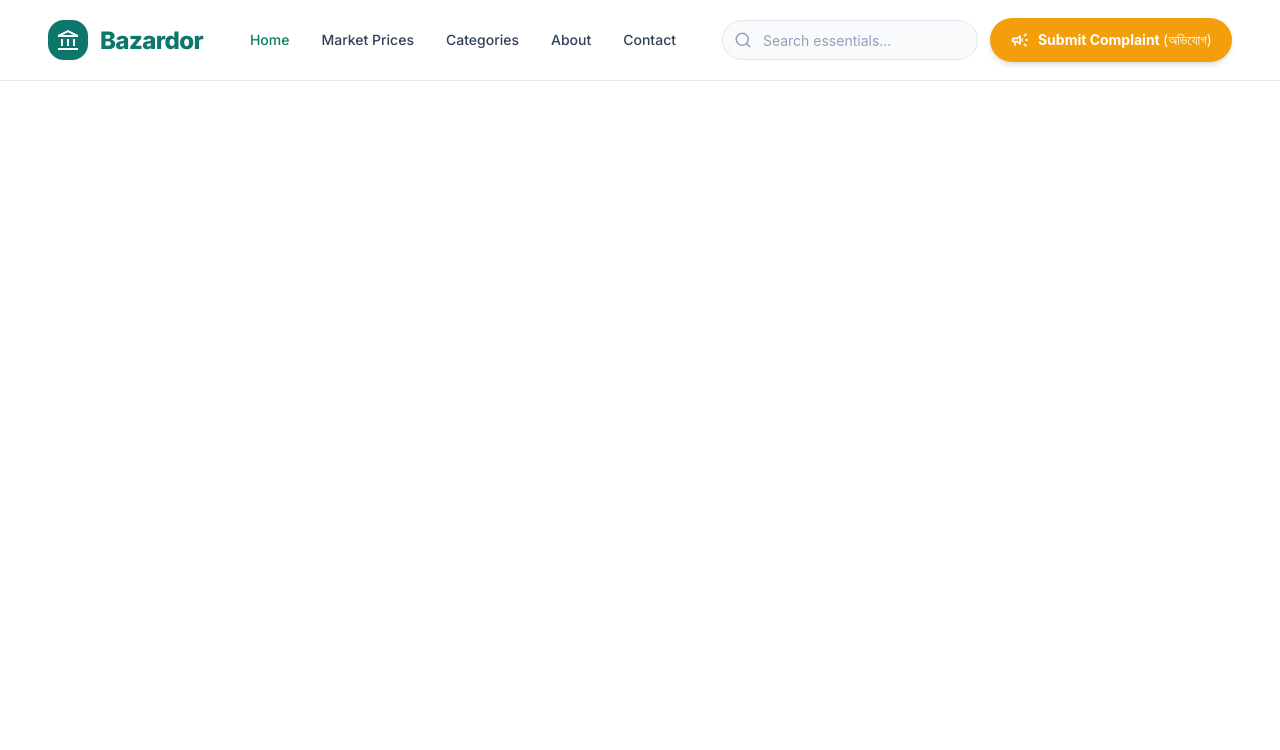
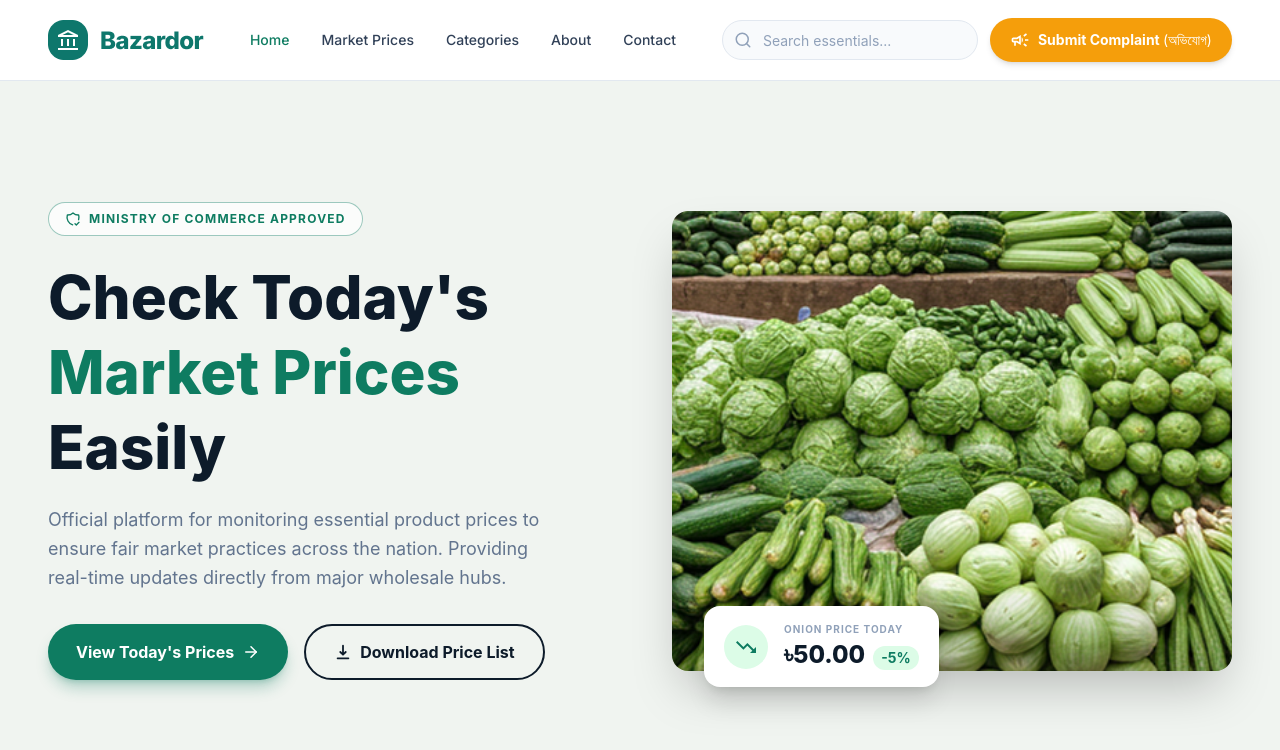
Before and after one commit to almahmud-dev/BazarDor, a React (Vite) app: page / in a window 1280 px wide. Shown: the top 750 px of the page. Built offline with nearby package versions, Linux system fonts and the light colour scheme.

Commit message:
Banner add

```diff
--- a/src/App.jsx
+++ b/src/App.jsx
@@ -1,10 +1,12 @@
 import React from 'react'
 import Navber from './components/Navber'
+import Banner from './components/Banner'
 
 const App = () => {
   return (
     <>
     <Navber/>
+    <Banner/>
     </>
   )
 }
--- /dev/null
+++ b/src/components/Banner.jsx
@@ -0,0 +1,87 @@
+import React from 'react';
+import { TbShieldCheck } from "react-icons/tb";
+import { HiDownload } from "react-icons/hi";
+import { MdTrendingDown } from "react-icons/md";
+import { FiArrowRight } from "react-icons/fi";
+import banner from '../../src/assets/Images/banner/banner.png';
+
+const Banner = () => {
+  return (
+    <section className="bg-[#f0f4f0] min-h-[calc(100vh-80px)]">
+      <div className="container mx-auto px-4 lg:px-6 py-16 lg:py-0 flex items-center min-h-[calc(100vh-80px)]">
+        <div className="flex flex-col lg:flex-row items-center gap-10 lg:gap-16 w-full">
+
+          {/* Left Content */}
+          <div className="flex-1 w-full">
+
+            {/* Badge */}
+            <div className="inline-flex items-center gap-2 border border-[#0e7c61]/40 bg-white/70 text-[#0e7c61] text-xs font-bold tracking-widest uppercase px-4 py-2 rounded-full mb-6">
+              <TbShieldCheck className="text-base" />
+              Ministry of Commerce Approved
+            </div>
+
+            {/* Heading */}
+            <h1 className="text-4xl sm:text-5xl lg:text-6xl font-extrabold text-[#0d1b2a] leading-tight mb-5">
+              Check Today's{' '}
+              <span className="text-[#0e7c61]">Market Prices</span>{' '}
+              Easily
+            </h1>
+
+            {/* Description */}
+            <p className="text-slate-500 text-base lg:text-lg leading-relaxed max-w-lg mb-8">
+              Official platform for monitoring essential product prices to ensure
+              fair market practices across the nation. Providing real-time updates
+              directly from major wholesale hubs.
+            </p>
+
+            {/* Buttons */}
+            <div className="flex flex-wrap gap-4">
+              <button className="flex items-center gap-2 bg-[#0e7c61] hover:bg-[#0a6350] text-white font-bold px-7 py-3.5 rounded-full shadow-lg shadow-[#0e7c61]/30 transition-all active:scale-95">
+                View Today's Prices
+                <FiArrowRight className="text-lg" />
+              </button>
+              <button className="flex items-center gap-2 border-2 border-[#0d1b2a] text-[#0d1b2a] hover:bg-[#0d1b2a] hover:text-white font-bold px-7 py-3.5 rounded-full transition-all active:scale-95">
+                <HiDownload className="text-lg" />
+                Download Price List
+              </button>
+            </div>
+          </div>
+
+          {/* Right Image */}
+          <div className="flex-1 w-full relative">
+            <div className="relative rounded-2xl overflow-hidden shadow-2xl">
+              <img
+                src={banner}
+                alt="Fresh Vegetables at Market"
+                className="w-full h-[320px] sm:h-[400px] lg:h-[460px] object-cover"
+              />
+              {/* Overlay gradient at bottom */}
+              <div className="absolute bottom-0 left-0 right-0 h-24 bg-gradient-to-t from-black/20 to-transparent" />
+            </div>
+
+            {/* Floating Price Card */}
+            <div className="absolute bottom-[-16px] left-4 sm:left-8 bg-white rounded-2xl shadow-xl px-5 py-4 flex items-center gap-4 min-w-[230px]">
+              {/* Icon circle */}
+              <div className="w-11 h-11 rounded-full bg-[#dcfce7] flex items-center justify-center flex-shrink-0">
+                <MdTrendingDown className="text-[#0e7c61] text-2xl" />
+              </div>
+              {/* Price Info */}
+              <div>
+                <p className="text-[10px] font-bold tracking-widest text-slate-400 uppercase mb-0.5">
+                  Onion Price Today
+                </p>
+                <div className="flex items-baseline gap-2">
+                  <span className="text-2xl font-extrabold text-[#0d1b2a]">৳50.00</span>
+                  <span className="text-sm font-bold text-[#0e7c61] bg-[#dcfce7] px-2 py-0.5 rounded-full">-5%</span>
+                </div>
+              </div>
+            </div>
+          </div>
+
+        </div>
+      </div>
+    </section>
+  );
+};
+
+export default Banner;
--- a/src/components/Navber.jsx
+++ b/src/components/Navber.jsx
@@ -17,7 +17,7 @@ const Navber = () => {
         <div className="flex h-20 items-center justify-between">
 
           {/* Logo Section */}
-          <div className="flex-shrink-0">
+          <div className="shrink-0">
             {/* Replace with your actual logo */}
             <img src={logo} alt="Bazardor Logo" className="h-10 w-auto" />
 
```
